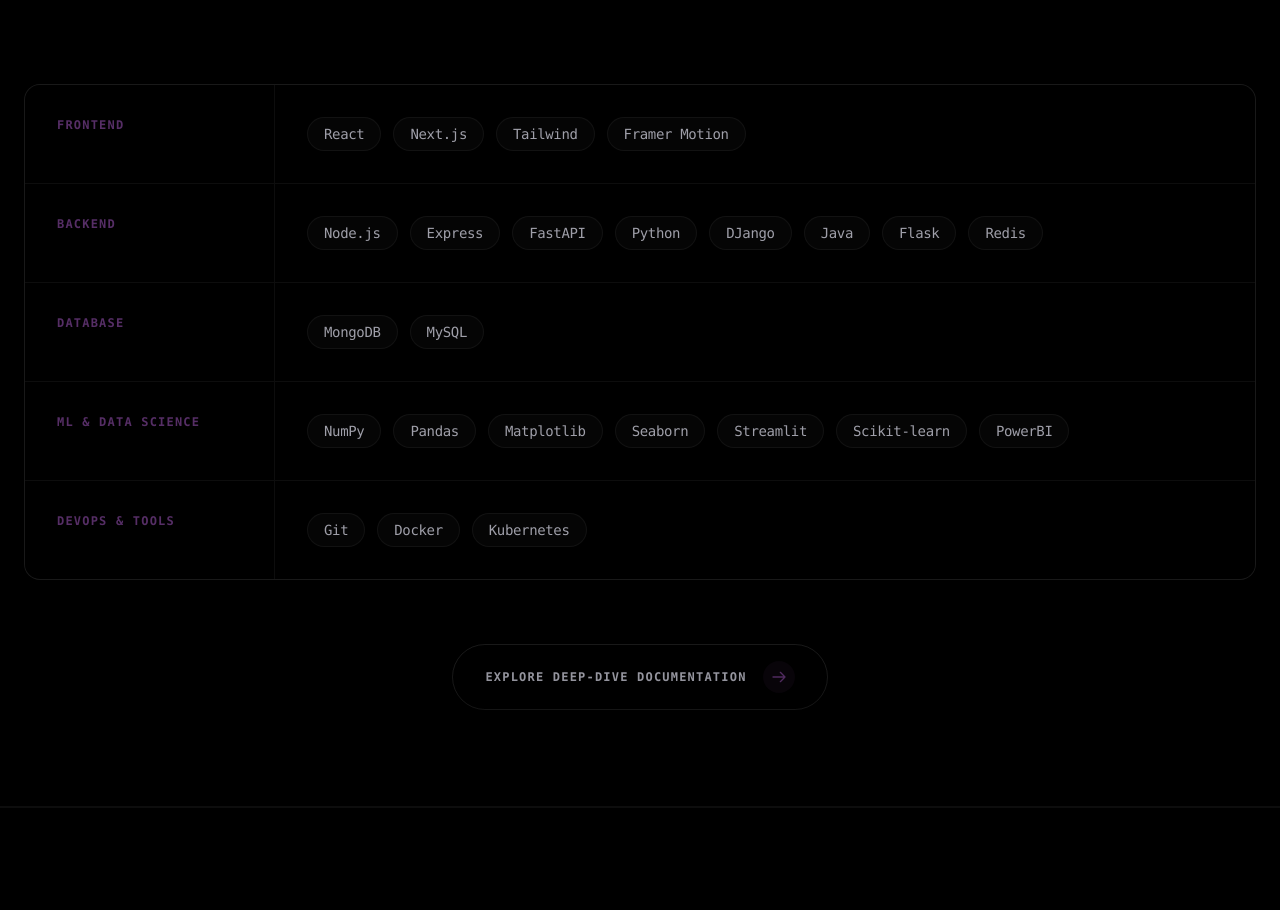
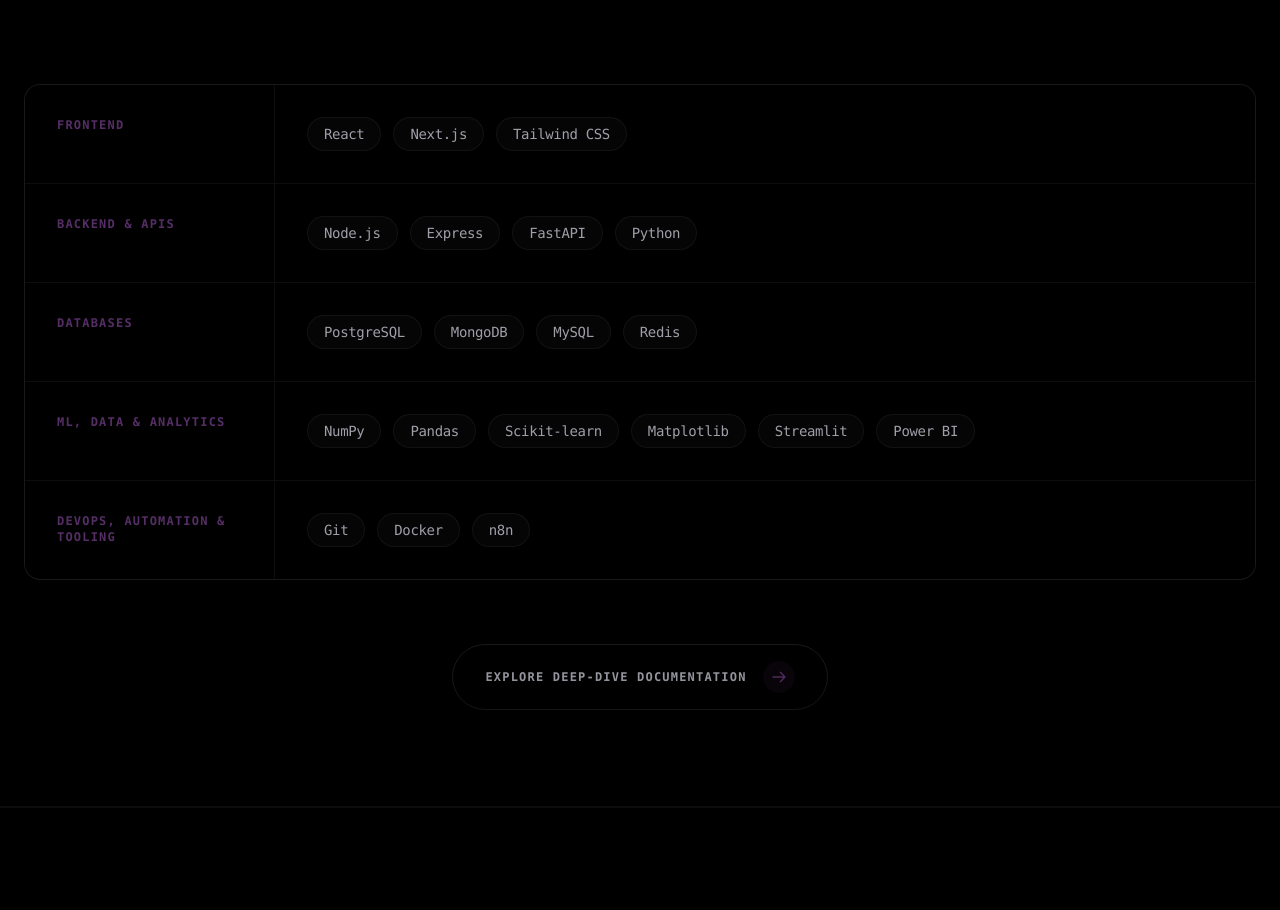
Before and after one commit to divygandhi4978/personal-pf, a Next.js app: page / in a window 1280 px wide. Shown: the part 2249-3159 px from the top of the page. Built offline with nearby package versions, Linux system fonts and the light colour scheme.

Commit message:
Skills update

```diff
--- a/components/TechStack.jsx
+++ b/components/TechStack.jsx
@@ -2,17 +2,38 @@
 
 const TechStack = () => {
   const stack = [
-    { category: "Frontend", items: ["React", "Next.js", "Tailwind", "Framer Motion"] },
-    { category: "Backend", items: ["Node.js", "Express", "FastAPI", "Python", "DJango", "Java", "Flask", "Redis"] },
-    { category: "Database", items: ["MongoDB", "MySQL"] },
-    { category: "ML & Data Science", items: ["NumPy", "Pandas", "Matplotlib", "Seaborn", "Streamlit", "Scikit-learn","PowerBI"] },
-    { category: "DevOps & Tools", items: ["Git", "Docker", "Kubernetes"] },
+    {
+      category: "Frontend",
+      items: ["React", "Next.js", "Tailwind CSS"],
+    },
+    {
+      category: "Backend & APIs",
+      items: ["Node.js", "Express", "FastAPI", "Python"],
+    },
+    {
+      category: "Databases",
+      items: ["PostgreSQL", "MongoDB", "MySQL", "Redis"],
+    },
+    {
+      category: "ML, Data & Analytics",
+      items: [
+        "NumPy",
+        "Pandas",
+        "Scikit-learn",
+        "Matplotlib",
+        "Streamlit",
+        "Power BI",
+      ],
+    },
+    {
+      category: "DevOps, Automation & Tooling",
+      items: ["Git", "Docker", "n8n"], //"Kubernetes",
+    },
   ];
 
   return (
     <section id="TechStack" className="py-24 bg-black border-t border-white/5">
       <div className="max-w-7xl mx-auto px-6">
-
         {/* Section Header: Bold & Expansive */}
         <div className="flex flex-col md:flex-row justify-between items-start md:items-end mb-20 gap-8">
           <div className="space-y-4">
@@ -24,7 +45,8 @@
             </h2>
           </div>
           <p className="text-zinc-500 text-sm md:text-base max-w-xs md:text-right font-light italic">
-            "Engineered for high-performance data processing and scalable financial architecture."
+            "Engineered for high-performance data processing and scalable
+            financial architecture."
           </p>
         </div>
 
@@ -69,8 +91,18 @@
               Explore deep-dive documentation
             </span>
             <div className="w-8 h-8 rounded-full bg-[#562e66]/10 flex items-center justify-center group-hover:bg-[#562e66] transition-all">
-              <svg className="w-4 h-4 text-[#562e66] group-hover:text-white" fill="none" stroke="currentColor" viewBox="0 0 24 24">
-                <path strokeLinecap="round" strokeLinejoin="round" strokeWidth="2" d="M14 5l7 7m0 0l-7 7m7-7H3"/>
+              <svg
+                className="w-4 h-4 text-[#562e66] group-hover:text-white"
+                fill="none"
+                stroke="currentColor"
+                viewBox="0 0 24 24"
+              >
+                <path
+                  strokeLinecap="round"
+                  strokeLinejoin="round"
+                  strokeWidth="2"
+                  d="M14 5l7 7m0 0l-7 7m7-7H3"
+                />
               </svg>
             </div>
           </a>
```
